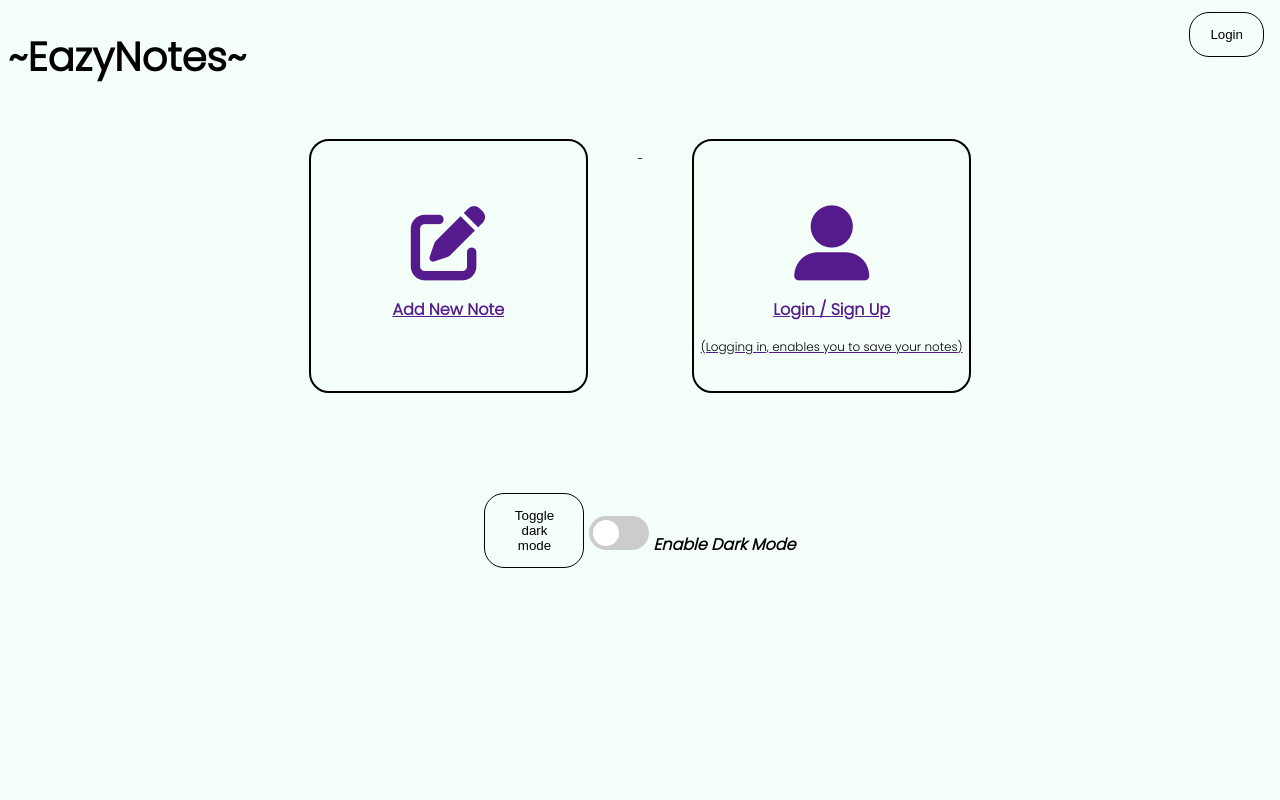
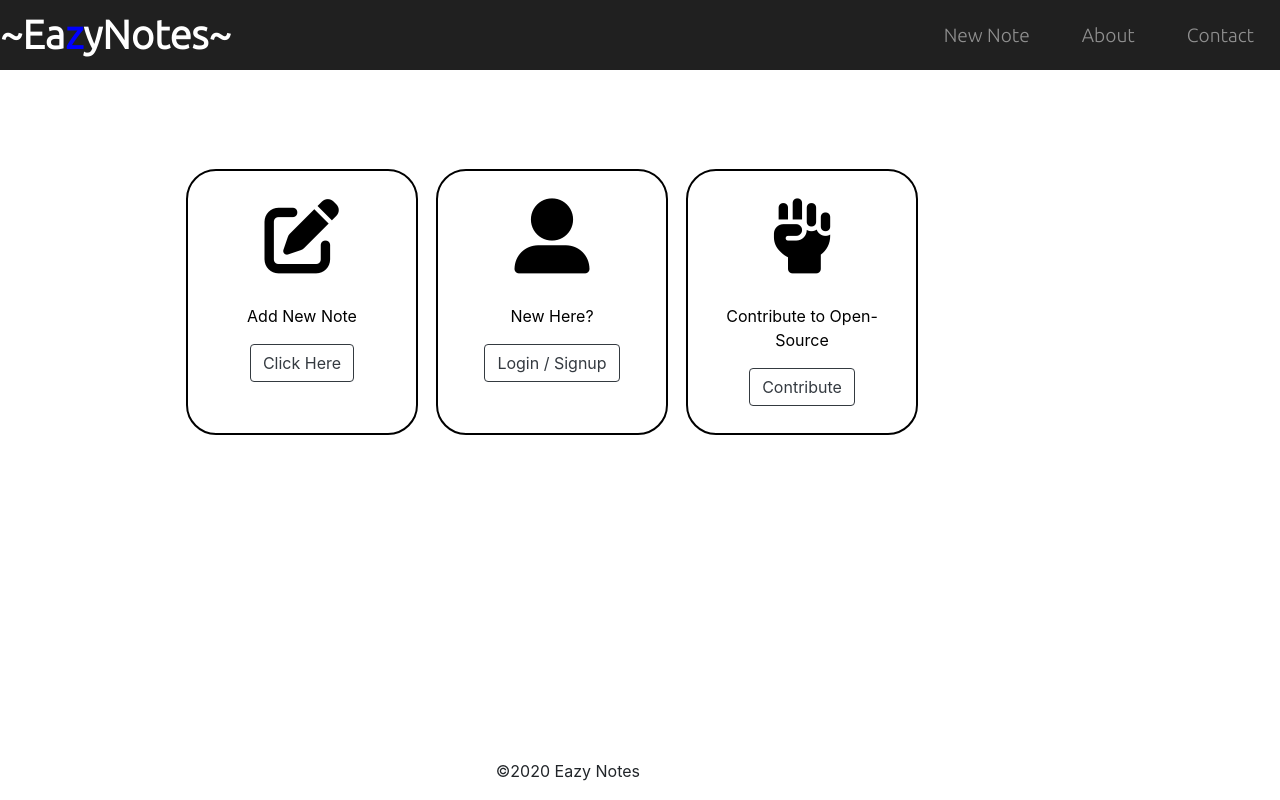
Before and after one commit to utkarshcs1/EazyNotes, a plain HTML site: page index.html in a window 1280 px wide. Drawn offline with nearby package versions, Linux system fonts and the light colour scheme.

Commit message:
Removed Dark Mode for Customisation Added Bootstrap Elements and Optimal Layouit

```diff
--- a/css/styles.css
+++ b/css/styles.css
@@ -1,66 +1,60 @@
 @import url('https://fonts.googleapis.com/css2?family=Poppins:wght@300&display=swap');
 @import "https://cdnjs.cloudflare.com/ajax/libs/font-awesome/4.7.0/css/font-awesome.min.cs";
+@import url('https://fonts.googleapis.com/css2?family=Overpass&display=swap');
+@import url('https://fonts.googleapis.com/css2?family=Ubuntu:wght@300&display=swap');
 
-body{
-  background-color:	#f5fffa;
-  font-family: 'Poppins', sans-serif;
-  color: black;
-  text-decoration: none;
+body {
+  background-color: #202020;
+  font-family: 'Helvetica', sans-serif;
+  color: rgb(255, 255, 255);
 }
 
-.dark-mode {
-  background-color: #202020;
-  color: #f5fffa;
-  bod
+h1 {
+  font-family:'Ubuntu', sans-serif;
 }
 
-.heading {
-  font-size: 20px;
-  text-decoration: none;
+.head-tt {
+  color: blue;
 }
 
-.new-note {
-  display: inline-block;
-  text-align: center;
-  border: 2px solid black;
-  border-radius: 20px;
-  width: 275px;
-  height: 250px;
-  vertical-align: top;
-  margin-left: 50px;
-  margin-right: 50px;
-  margin-bottom: 50px;
+/*Navigation Bar*/
 
+.navbar{
+  position: fixed;
+  background-color: #202020;
+  height: 15%;
 }
 
-.login-box {
-  display: inline-block;
-  text-align: center;
-  border: 2px solid black;
-  border-radius: 20px;
-  width: 275px;
-  height: 250px;
-  vertical-align: top;
-  margin-bottom: 50px;
-  margin-left: 50px;
-  margin-right: 50px;;
-
+#navbar-op {
+  padding: 0px 0px;
 }
 
-.logintext {
-  text-decoration: none;
-  text-emphasis: none;
+#navbar-brand-op {
+  font-family: "Ubuntu";
+  font-size: 2.5rem;
+  font-weight: bold;
 }
 
-.login-box:visited {
-  color: black;
+.nav-item {
+  padding: 0px 18px;
 }
-.login-box:link {
-  color: black;
+
+.nav-link {
+  font-size: 1.2rem;
+  font-family: "Ubuntu";
+}
+
+.head-tt:hover {
+  color: aliceblue;
 }
 
 .fas {
-  margin-top: 65px;
+  margin-bottom: 30px ;
+  color: #000;
+}
+
+.fas:hover {
+  color: crimson;
 }
 
 .fa {
@@ -72,216 +66,38 @@ body{
   text-align: right;
 }
 
-.heading .regis {
-  display: inline;
-}
-.regis {
-  text-align: right;
-  position: absolute;
-  top: 4px;
-  right: 16px;
-  font-size: 18px;
-}
-
 .loginboxdesc {
   text-decoration: none;
   font-size: 12px;
   color: #000;
 }
 
-/* Switch */
 
-.theme-switch-wrapper {
-  align-items: center;
-  margin-bottom: 50px;
-
-}
-em {
- margin-left: 10px;
-  font-size: 1rem;
-  }
-.theme-switch { display: inline-block;
-  height: 34px;
-  position: relative;
-  width: 60px;}
-
-
-
-.theme-switch input {
-  display:none;
+.boxes {
+  border: 2px solid black;
+  border-radius: 30px;
+  text-align: center;
+  padding: 3% 3%;
+  margin: 1% 1%;
 }
 
-.slider {
-  background-color: #ccc;
-  bottom: 0;
-  cursor: pointer;
-  left: 0;
-  position: absolute;
-  right: 0;
-  top: 0;
-  transition: .4s;
-}
-
-.slider:before {
-  background-color: #fff;
-  bottom: 4px;
-  content: "";
-  height: 26px;
-  left: 4px;
-  position: absolute;
-  transition: .4s;
-  width: 26px;
-}
-
-input:checked + .slider {
-  background-color: #66bb6a;
-}
-
-input:checked + .slider:before {
-  transform: translateX(26px);
-}
-
-.slider.round {
-  border-radius: 34px;
-}
-
-.slider.round:before {
-  border-radius: 50%;
-}
-
-.dkmode {
-  width: 100px;
-  margin-top: 50px;
-}
-
-/* SWITCH END */
-
-/* LOGIN FORM */
-
-input[type=text], input[type=password] {
-  width: 100%;
-  padding: 12px 20px;
-  margin: 8px 0;
-  display: inline-block;
-  border: 1px solid #ccc;
-  box-sizing: border-box;
-}
-
-/* Set a style for all buttons */
-button {
-  background-color: #4caf4f00;
-  color: black;
-  padding: 14px 20px;
-  margin: 8px 0;
-  border: 1px solid black;
-  border-radius: 20px;
-  cursor: pointer;
-  width: 100%;
-}
-
-button:hover {
-  color: aliceblue;
-  background-color: black;
-}
-
-/* Extra styles for the cancel button */
-.cancelbtn {
-  width: auto;
-  padding: 10px 18px;
-  margin-right: 10px;
-  background-color: #f4433600;
-}
-
-/* Center the image and position the close button */
-.imgcontainer {
-  text-align: center;
-  margin: 24px 0 12px 0;
-  position: relative;
-}
-
-img.avatar {
-  width: 150px;
-  height: 150px;
-  border-radius: 50%;
-}
-
-.container {
-  padding: 16px;
-}
-
-span.psw {
-  float: right;
-  padding-top: 16px;
-}
-
-/* The Modal (background) */
-.modal {
-  display: none; /* Hidden by default */
-  position: fixed; /* Stay in place */
-  z-index: 1; /* Sit on top */
-  left: 0;
-  top: 0;
-  width: 100%; /* Full width */
-  height: 100%; /* Full height */
-  overflow: auto; /* Enable scroll if needed */
-  background-color: rgb(0,0,0); /* Fallback color */
-  background-color: rgba(0,0,0,0.4); /* Black w/ opacity */
-  padding-top: 60px;
-  border-radius: 30px;
+.box-desc {
+  color: #000;
 
 }
 
-/* Modal Content/Box */
-.modal-content {
-  border-radius: 30px;
-  background-color: #fefefe;
-  margin: 5% auto 15% auto; /* 5% from the top, 15% from the bottom and centered */
-  border: 5px solid black;
-
-  width: 80%; /* Could be more or less, depending on screen size */
+.content {
+  padding: 7% 15%;
 }
 
-/* The Close Button (x) */
-.close {
-  position: absolute;
-  right: 25px;
-  top: 0;
-  color: #000;
-  font-size: 35px;
+.button {
   font-weight: bold;
 }
 
-.close:hover,
-.close:focus {
-  color: red;
-  cursor: pointer;
+
+.footer {
+  position: absolute;
+  text-align: center;
+  bottom: 1px;
+  right: 50%;
 }
-
-/* Add Zoom Animation */
-.animate {
-  -webkit-animation: animatezoom 0.6s;
-  animation: animatezoom 0.6s
-}
-
-@-webkit-keyframes animatezoom {
-  from {-webkit-transform: scale(0)}
-  to {-webkit-transform: scale(1)}
-}
-
-@keyframes animatezoom {
-  from {transform: scale(0)}
-  to {transform: scale(1)}
-}
-
-/* Change styles for span and cancel button on extra small screens */
-@media screen and (max-width: 300px) {
-  span.psw {
-     display: block;
-     float: none;
-  }
-  .cancelbtn {
-     width: 100%;
-  }
-}
-
-/* LOGIN FORM END */
--- a/index.html
+++ b/index.html
@@ -1,5 +1,6 @@
 <!DOCTYPE html>
 <html lang="en" dir="ltr">
+
 <head>
   <!--Imported CSS-->
   <link rel="stylesheet" href="css/styles.css">
@@ -11,81 +12,92 @@
   <link rel="stylesheet" href="https://cdnjs.cloudflare.com/ajax/libs/font-awesome/4.7.0/css/font-awesome.min.cs">
   <script src='https://kit.fontawesome.com/a076d05399.js'></script>
   <script src="JavaScript/main.js"></script>
+
+  <!-- Imported Bootstrap Library  -->
+  <link rel="stylesheet" href="https://cdn.jsdelivr.net/npm/bootstrap@4.5.3/dist/css/bootstrap.min.css" integrity="sha384-TX8t27EcRE3e/ihU7zmQxVncDAy5uIKz4rEkgIXeMed4M0jlfIDPvg6uqKI2xXr2" crossorigin="anonymous">
+
+  <!-- JavaScript and jQuery Library  -->
+  <script src="https://code.jquery.com/jquery-3.5.1.slim.min.js" integrity="sha384-DfXdz2htPH0lsSSs5nCTpuj/zy4C+OGpamoFVy38MVBnE+IbbVYUew+OrCXaRkfj" crossorigin="anonymous"></script>
+  <script src="https://cdn.jsdelivr.net/npm/popper.js@1.16.1/dist/umd/popper.min.js" integrity="sha384-9/reFTGAW83EW2RDu2S0VKaIzap3H66lZH81PoYlFhbGU+6BZp6G7niu735Sk7lN" crossorigin="anonymous"></script>
+  <script src="https://cdn.jsdelivr.net/npm/bootstrap@4.5.3/dist/js/bootstrap.min.js" integrity="sha384-w1Q4orYjBQndcko6MimVbzY0tgp4pWB4lZ7lr30WKz0vr/aWKhXdBNmNb5D92v7s" crossorigin="anonymous"></script>
+
+  <!-- Impoted Font Awesome -->
+  <script src="https://kit.fontawesome.com/0368c402fd.js" crossorigin="anonymous"></script>
+
 </head>
+
 <body>
 
+
 <div class="top-section">
-        <!-- Heading with Logo-->
-        <div class="heading">
-         <h1> ~EazyNotes~ </h1>
+
+  <!-- Navigation Bar -->
+<nav class="navbar navbar-expand-lg navbar-dark" id="navbar-op">
+  <a class="navbar-brand" id="navbar-brand-op" href="">~Ea<span class="head-tt">z</span>yNotes~</a>
+  <button class="navbar-toggler" type="button" data-toggle="collapse" data-target="#navbarSupportedContent" aria-controls="navbarSupportedContent" aria-expanded="false" aria-label="Toggle navigation">
+    <span class="navbar-toggler-icon"></span>
+  </button>
+  <div class="collapse navbar-collapse" id="navbarSupportedContent">
+    <ul class="navbar-nav ml-auto">
+      <li class="nav-item">
+        <a class="nav-link" href="">New Note</a>
+      </li>
+      <li class="nav-item">
+        <a class="nav-link" href="">About</a>
+      </li>
+      <li class="nav-item">
+        <a class="nav-link" href="">Contact</a>
+      </li>
+    </ul>
+  </div>
+</nav>
+      <div
+</div>
 
 
+<!--Navigation Bar End -->
+
       <!-- Login/Register Section-->
-    <!-- LOGIN FORM START-->
-   <div class="regis">
-     <button onclick="document.getElementById('id01').style.display='block'" style="width:auto;">Login</button>
 
-     <div id="id01" class="modal">
 
-       <form class="modal-content animate" action="/action_page.php" method="post">
-         <div class="imgcontainer">
-           <span onclick="document.getElementById('id01').style.display='none'" class="close" title="Close Modal">&times;</span>
-           <img src="assets/images/12345.png" alt="Avatar" class="avatar">
+      <!-- Login/Register Section END-->
+
+      <!-- Added Three Optimized Boxes for Content -->
+      <div class="middle-section">
+
+
+      <div class="content">
+        <div class="row">
+          <!-- Add a new note box -->
+          <div class="boxes col-lg-3 col-md-6 col-sm-12">
+              <i style='font-size:75px' class='fas'>&#xf044;</i>
+              <p class="box-desc">  Add New Note  </p>
+              <button type="button" class="btn btn-outline-dark">Click Here</button>
           </div>
-
-         <div class="container">
-           <label for="uname"><b>Username</b></label>
-           <input type="text" placeholder="Enter Username" name="uname" required>
-
-           <label for="psw"><b>Password</b></label>
-           <input type="password" placeholder="Enter Password" name="psw" required>
-
-           <button type="submit">Login</button>
-           <label>
-             <input type="checkbox" checked="checked" name="remember"> Remember me
-           </label>
+          <!-- Login Box -->
+          <div class="boxes col-lg-3 col-md-6 col-sm-12">
+              <i style='font-size:75px' class='fas'>&#xf406;</i>
+              <p class="box-desc"> New Here? </p>
+              <button type="button" class="btn btn-outline-dark">Login / Signup</button>
           </div>
-
-         <div class="container" style="background-color:#f1f1f1">
-           <button type="button" onclick="document.getElementById('id01').style.display='none'" class="cancelbtn">Cancel</button>
-           <span class="psw"><a href="#">Forgot Password?</a></span>
-         </div>
-       </form>
+          <!-- Contribute Open-Source -->
+          <div class="boxes col-lg-3 col-md-6 col-sm-12">
+              <i style='font-size:75px' class='fas'>&#xf6de;</i>
+              <p class="box-desc"> Contribute to Open-Source </p>
+              <button type="button" class="btn btn-outline-dark">Contribute</button>
           </div>
         </div>
       </div>
       </div>
 
-     <!-- LOGIN FORM END-->
-<br>
-      <center>
-        <!-- Enter New Note-->
-        <div class="new-note">
-          <a href="">
-          <i style='font-size:75px' class='fas'>&#xf044;</i>
-          <p> <b> Add New Note </b> </p>
-         </div> </a>
+<div class="end-section">
+      <footer class="footer" id="footer">
 
-          <!-- Login Box-->
-         <div class="login-box" >
-           <a href="">
-          <i style='font-size:75px' class='fas'>&#xf406;</i>
-         <p class="logintext"> <b> Login / Sign Up</b> </p>
-         <p class="loginboxdesc">(Logging in, enables you to save your notes)</p>
-         </div> </a>
-        </center>
+      <p>©2020 Eazy Notes</p>
 
-        <center>
-          <div class="theme-switch-wrapper">
-            <button class="dkmode" onclick="myFunction()">Toggle dark mode</button>
-            <label class="theme-switch" for="checkbox">
-                <input type="checkbox" id="checkbox" />
-                <div class="slider round"></div>
-          </label>
-          <b><i>Enable Dark Mode</b></i>
+      </footer>
+
 </div>
-        </center>
-
 
 </body>
 
```
Lines whose indentation alone changed are shown as unchanged.
